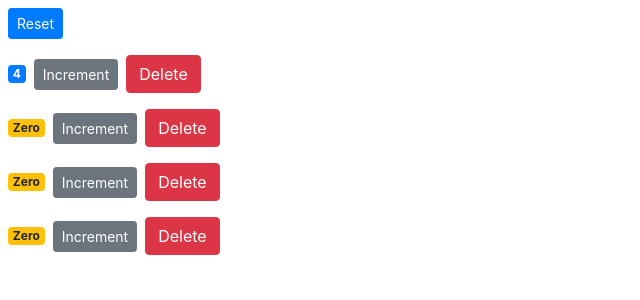
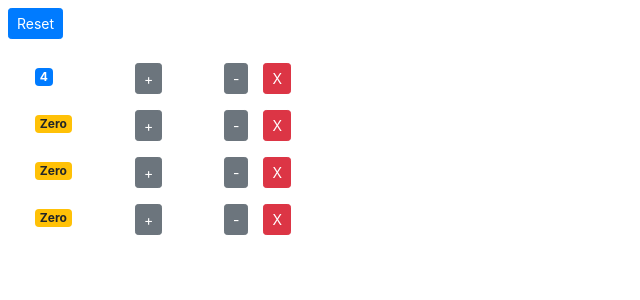
Before and after one commit to msinta/react-2, a React (Create React App) app: page / in a window 1280 px wide. Shown: the top 300 px of the page, without its empty margins (0-640 px from the left). Built offline with nearby package versions, Linux system fonts and the light colour scheme.

Commit message:
adding in grids and logic

```diff
--- a/src/components/counter.jsx
+++ b/src/components/counter.jsx
@@ -2,31 +2,56 @@ import React, { Component } from "react";
 
 class Counter extends Component {
   state = {
-    value: this.props.counter.value
+    value: this.props.counter.value,
   };
 
   handleIncrement = () => {
-    this.setState({value: this.state.value + 1});
+    this.setState({ value: this.state.value + 1 });
   };
 
+  handleDecrease = () => {
+    this.setState({ value: this.state.value - 1 });
+  };
 
   render() {
     return (
       <div>
+        <div class="row m-3 ">
+        <div class="col-sm-1">
         <span className={this.getBadgeClasses()}>{this.formatCount()}</span>
-        <button
-          onClick={this.handleIncrement}
-          className="btn btn-secondary btn-sm"
-        >
-          Increment
-        </button>
-        <button onClick={()=> this.props.onDelete(this.props.counter.id)} className="btn btn-danger btm-sm m-2">Delete</button>
+        </div>
+
+            <div class="col-sm-1">
+              <button
+                onClick={this.handleIncrement}
+                className="btn btn-secondary btn-sm"
+              >
+                +
+              </button>
+            </div>
+            <div class="col-"><button
+              onClick={this.handleDecrease}
+              className="btn btn-secondary btn-sm"
+            >
+              -
+            </button></div>
+            <div class="col-sm-1"><button
+              onClick={() => this.props.onDelete(this.props.counter.id)}
+              className="btn btn-danger btn-sm"
+            >
+              X
+            </button></div>
+
+        </div>
+
+
+
       </div>
     );
   }
 
   getBadgeClasses() {
-    let classes = "badge m-2 badge-";
+    let classes = "badge m-1 badge-";
     classes += this.state.value === 0 ? "warning" : "primary";
     return classes;
   }
```
